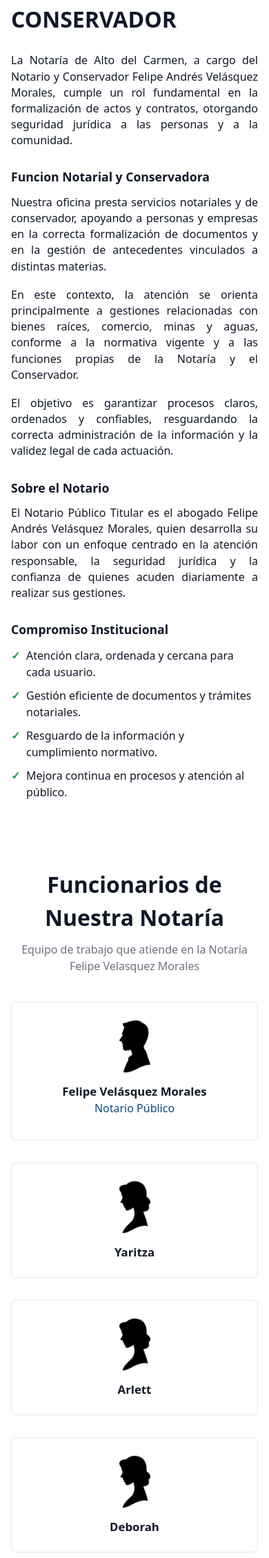
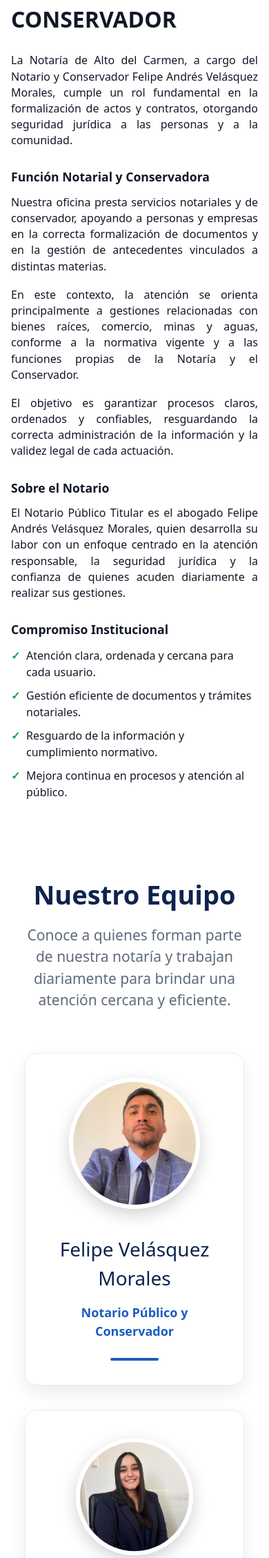
Before and after one commit to nicolasmujika/notaria-django, a Django app: page /quienes-somos/ in a window 390 px wide. Shown: the part 1040-3298 px from the top of the page at 69% size. Run offline with Django 5.2, Linux system fonts and the light colour scheme; parts of the project's set-up code (start-up, migrations or seed data) failed here and were passed over; some libraries are stand-ins or nearby versions.

Commit message:
mas funciones

```diff
--- a/core/urls.py
+++ b/core/urls.py
@@ -6,15 +6,15 @@ urlpatterns = [
     path('', views.home, name='home'),
     path("contacto/", views.contact, name="contact"),
 
-    # NOTARIA
+
     path('quienes-somos/', views.quienes_somos, name='quienes_somos'),
 
     path('horario-atencion/', views.horario_atencion, name='horario_atencion'),
     path('tramites-mas-comunes/', views.tramites_comunes, name='tramites_comunes'),
     path('preguntas-frecuentes/', views.preguntas_frecuentes, name='preguntas_frecuentes'),
 
+    path("aranceles/", views.aranceles, name="aranceles"),
 
-    # SERVICIOS NOTARIALES
     path('servicios-notariales/', views.servicios_notariales, name='servicios_notariales'),
     path('escrituras-publicas/', views.escrituras_publicas, name='escrituras_publicas'),
     path('solicitud-escrituras/', views.solicitud_escrituras, name='solicitud_escrituras'),
--- a/paginas/views.py
+++ b/paginas/views.py
@@ -161,6 +161,8 @@ def quienes_somos(request):
 def horario_atencion(request):
     return render(request, "pages/horario_atencion.html")
 
+def aranceles(request):
+    return render(request, "pages/aranceles.html")
 
 def tramites_comunes(request):
     return render(request, "pages/tramites_comunes.html")
--- a/static/css/servicios.css
+++ b/static/css/servicios.css
@@ -1,4 +1,4 @@
-  .qs-wrap {
+.qs-wrap {
     display: flex;
     gap: 48px;
     align-items: flex-start;
@@ -75,62 +75,148 @@
     }
   }
 
-  .equipo-notaria {
-    margin-top: 80px;
-    }
-
-    .equipo-title {
-    text-align: center;
-    font-size: 2rem;
-    font-weight: 700;
-    margin-bottom: 10px;
-    }
-
-    .equipo-subtitle {
-    text-align: center;
-    color: #6b7280;
-    margin-bottom: 40px;
-    }
-
-    .equipo-grid {
-    display: grid;
-    grid-template-columns: repeat(auto-fit, minmax(240px,1fr));
-    gap: 32px;
-    }
-
-    .equipo-card {
-    text-align: center;
-    border: 1px solid #e5e7eb;
-    padding: 24px;
-    border-radius: 6px;
-    background: white;
-    transition: 0.2s;
-    }
-
-    .equipo-card:hover {
-    transform: translateY(-4px);
-    box-shadow: 0 10px 20px rgba(0,0,0,0.08);
-    }
-
-    .equipo-card img {
-    width: 80px;
-    height: 80px;
-    margin: auto;
-    margin-bottom: 12px;
-    }
-
-    .equipo-card h3 {
-    font-size: 1.05rem;
-    font-weight: 600;
-    }
-
-    .equipo-card .cargo {
-    display: block;
-    color: #0f4c81;
-    font-weight: 500;
-    margin-bottom: 10px;
-    }
-
+  .equipo-notaria{
+    max-width:1200px;
+    margin:90px auto;
+    padding:0 20px;
+    }
+
+    .equipo-title{
+    text-align:center;
+    font-size:48px;
+    font-weight:700;
+    color:#0d244d;
+    margin-bottom:15px;
+    }
+
+    .equipo-subtitle{
+      text-align:center;
+      color:#5f6b7a;
+      font-size:21px;
+      margin-bottom:60px;
+    }
+    .equipo-destacado{
+      margin-bottom:35px;
+    }
+
+    .equipo-grid{
+      display:grid;
+      grid-template-columns:repeat(3,1fr);
+      gap:30px;
+    }
+
+    /* Cuando hay una 4ta tarjeta (sin pareja), la centramos bajo la columna del medio */
+    .equipo-grid .equipo-card:nth-child(4):last-child{
+      grid-column: 2;
+    }
+
+    .equipo-foto-icon{
+      display:flex;
+      align-items:center;
+      justify-content:center;
+      background:linear-gradient(135deg, #eaf1ff 0%, #dfeaff 100%);
+      color:#1f3c88;
+      font-size:60px;
+    }
+
+    .equipo-card{
+      background:#fff;
+      border-radius:18px;
+      border:1px solid #e9ecef;
+      padding:40px 25px;
+      text-align:center;
+      display:flex;
+      flex-direction:column;
+      align-items:center;
+      box-shadow:0 10px 25px rgba(0,0,0,.08);
+      transition:.35s ease;
+    }
+
+    .equipo-card:hover{
+      transform:translateY(-8px);
+      box-shadow:0 18px 40px rgba(0,0,0,.14);
+    }
+
+    .equipo-foto{
+      width:170px;
+      height:170px;
+      border-radius:50%;
+      object-fit:cover;
+      object-position:center 18%;
+      border:6px solid #fff;
+      box-shadow:0 8px 25px rgba(0,0,0,.18);
+      margin:0 auto 22px;
+      transition:.35s;
+    }
+
+    .destacado{
+      max-width:520px;
+      margin:auto;
+      padding:40px 30px;
+    }
+
+    .equipo-card:hover .equipo-foto{
+      transform:scale(1.07);
+    }
+
+    .destacado .equipo-foto{
+      width:190px;
+      height:190px;
+    }
+
+    .destacado h3{
+        font-size:28px;
+        color:#0d244d;
+        margin:15px 0 8px;
+        text-align:center;
+    }
+
+    .equipo-grid h3{
+        font-size:30px;
+        color:#0d244d;
+        margin:15px 0 0;
+    }
+
+    .cargo{
+        display:block;
+        font-size:18px;
+        color:#1b5dbf;
+        font-weight:600;
+        margin-top:8px;
+        text-align:center;
+    }
+
+    .equipo-card::after{
+        content:"";
+        display:block;
+        width:70px;
+        height:4px;
+        background:#1b5dbf;
+        border-radius:30px;
+        margin:25px auto 0;
+    }
+
+    /* Responsive */
+
+    @media (max-width:992px){
+
+        .equipo-grid{
+            grid-template-columns:1fr;
+        }
+
+        .equipo-grid .equipo-card:nth-child(4):last-child{
+          grid-column: 1;
+        }
+
+        .equipo-title{
+            font-size:38px;
+        }
+
+        .destacado{
+            padding:35px;
+        }
+
+    }
 
     .horario-page{
         background:
--- a/templates/base.html
+++ b/templates/base.html
@@ -92,6 +92,10 @@
 
             <li class="nav-item">
               <a href="{% url 'indices_escrituras' %}" class="nav-link">ÍNDICES</a>
+            </li>
+
+            <li class="nav-item">
+              <a href="{% url 'aranceles' %}" class="nav-link">ARANCELES</a>
             </li>
 
             <li class="nav-item">
--- a/templates/pages/quienes_somos.html
+++ b/templates/pages/quienes_somos.html
@@ -1,21 +1,22 @@
 {% extends "base.html" %}
 {% load static %}
+
 {% block extra_css %}
 <link rel="stylesheet" href="{% static 'css/servicios.css' %}">
 {% endblock %}
-{% block title %}Quiénes Somos - Notaría Felipe Velasquez{% endblock %}
+
+{% block title %}Quiénes Somos - Notaría Felipe Velásquez{% endblock %}
 
 {% block content %}
 
 <section class="qs-wrap">
 
-  <!-- IMAGEN IZQUIERDA -->
     <div class="qs-photo">
         <img src="{% static 'img/doc-priv1.jpg' %}" alt="Entrada de la notaría">
     </div>
 
-  <!-- TEXTO DERECHA -->
     <div class="qs-content">
+
         <h1 class="qs-title">NOTARÍA Y CONSERVADOR</h1>
 
         <p>
@@ -24,7 +25,7 @@
             a las personas y a la comunidad.
         </p>
 
-    <h2 class="qs-subtitle">Funcion Notarial y Conservadora</h2>
+        <h2 class="qs-subtitle">Función Notarial y Conservadora</h2>
 
         <p>
             Nuestra oficina presta servicios notariales y de conservador, apoyando a personas y empresas en
@@ -42,11 +43,11 @@
         </p>
 
         <h2 class="qs-subtitle">Sobre el Notario</h2>
+
         <p>
             El Notario Público Titular es el abogado Felipe Andrés Velásquez Morales, quien desarrolla su labor con un enfoque
             centrado en la atención responsable, la seguridad jurídica y la confianza de quienes acuden diariamente a realizar sus gestiones.
         </p>
-
 
         <h2 class="qs-subtitle">Compromiso Institucional</h2>
 
@@ -56,44 +57,79 @@
             <li>Resguardo de la información y cumplimiento normativo.</li>
             <li>Mejora continua en procesos y atención al público.</li>
         </ul>
+
     </div>
 
 </section>
 
+
 <section class="equipo-notaria">
 
-  <h2 class="equipo-title">Funcionarios de Nuestra Notaría</h2>
+    <h2 class="equipo-title">Nuestro Equipo</h2>
+
     <p class="equipo-subtitle">
-    Equipo de trabajo que atiende en la Notaría Felipe Velasquez Morales
+        Conoce a quienes forman parte de nuestra notaría y trabajan diariamente para brindar una atención cercana y eficiente.
     </p>
+
+
+
+    <div class="equipo-destacado">
+
+        <div class="equipo-card destacado">
+
+          <img class="equipo-foto"
+              src="{% static 'img/felipe.jpeg' %}"
+              alt="Felipe Velásquez">
+
+          <h3>Felipe Velásquez Morales</h3>
+
+          <span class="cargo">
+              Notario Público y Conservador
+          </span>
+
+        </div>
+
+    </div>
 
     <div class="equipo-grid">
 
-    <!-- FUNCIONARIO -->
         <div class="equipo-card">
-      <img src="{% static 'img/hombre.jpg' %}" alt="Funcionario">
-      <h3>Felipe Velásquez Morales</h3>
-      <span class="cargo">Notario Público</span>
+
+            <img class="equipo-foto"
+                src="{% static 'img/debora.jpeg' %}"
+                alt="Deborah">
+
+            <h3>Deborah</h3>
 
         </div>
 
         <div class="equipo-card">
-      <img src="{% static 'img/mujer.jpg' %}" alt="Funcionario">
+
+            <img class="equipo-foto"
+                src="{% static 'img/yaritza.jpeg' %}"
+                alt="yaritza">
+
             <h3>Yaritza</h3>
-
 
         </div>
 
         <div class="equipo-card">
-      <img src="{% static 'img/mujer.jpg' %}" alt="Funcionario">
+
+            <img class="equipo-foto"
+                src="{% static 'img/arlett.jpeg' %}"
+                alt="arlett">
+
             <h3>Arlett</h3>
-
 
         </div>
 
         <div class="equipo-card">
-      <img src="{% static 'img/mujer.jpg' %}" alt="Funcionario">
-      <h3>Deborah</h3>
+
+            <div class="equipo-foto equipo-foto-icon">
+                <i class="fa-solid fa-user"></i>
+            </div>
+
+            <h3>Johanna Campillay</h3>
 
         </div>
 
```
Also changed, not shown: templates/pages/aranceles.html (added, +111 -0 lines), static/img/arlett.jpeg (added), static/img/debora.jpeg (added), static/img/felipe.jpeg (added), static/img/yaritza.jpeg (added), 3 other files. Lines whose indentation alone changed are shown as unchanged.
